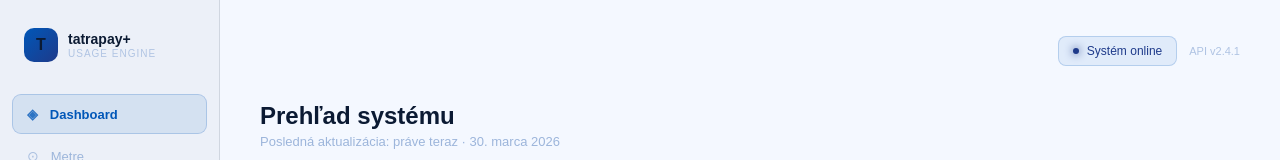
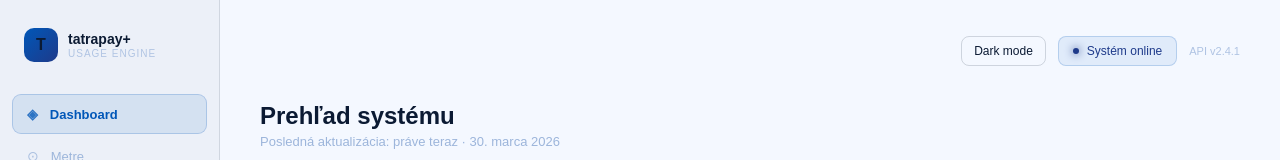
Before and after one commit to lukasokal/usagemeterportal, a React (Vite) app: page / in a window 1280 px wide. Shown: the top 160 px of the page. Built offline with nearby package versions, Linux system fonts and the light colour scheme.

Commit message:
Add persistent dark and light mode toggle

```diff
--- a/tatrapay-portal.jsx
+++ b/tatrapay-portal.jsx
@@ -1,4 +1,4 @@
-import { useState } from "react";
+import { useEffect, useState } from "react";
 import { LineChart, Line, AreaChart, Area, BarChart, Bar, XAxis, YAxis, CartesianGrid, Tooltip, ResponsiveContainer, PieChart, Pie, Cell } from "recharts";
 
 // ── MOCK DATA ──────────────────────────────────────────────────────────────
@@ -724,6 +724,15 @@ const NAV = [
 export default function App() {
   const [view, setView] = useState("dashboard");
   const [showModal, setShowModal] = useState(false);
+  const [theme, setTheme] = useState(() => {
+    if (typeof window === "undefined") return "light";
+    return localStorage.getItem("tb_theme") || "light";
+  });
+
+  useEffect(() => {
+    localStorage.setItem("tb_theme", theme);
+    document.body.style.background = theme === "dark" ? "#0B1220" : "#F4F8FF";
+  }, [theme]);
 
   return (
     <>
@@ -742,6 +751,8 @@ export default function App() {
           --tb-surface: rgba(11,26,51,0.04);
         }
         * { box-sizing: border-box; margin: 0; padding: 0; }
+        .theme-shell { transition: filter 0.25s ease, background 0.25s ease, color 0.25s ease; }
+        .theme-dark { filter: invert(1) hue-rotate(180deg); }
         body {
           background: radial-gradient(circle at 5% 5%, rgba(0,87,184,0.10), rgba(244,248,255,1) 45%), var(--tb-charcoal);
         }
@@ -750,7 +761,7 @@ export default function App() {
         ::-webkit-scrollbar-thumb { background: rgba(0,87,184,0.2); border-radius: 2px; }
         input::placeholder { color: #AFC3E3 !important; }
       `}</style>
-      <div style={{ display: "flex", minHeight: "100vh", background: "#F4F8FF", color: "#0B1A33", fontFamily: "'Tatra banka Sans V1.0', sans-serif" }}>
+      <div className={`theme-shell ${theme === "dark" ? "theme-dark" : ""}`} style={{ display: "flex", minHeight: "100vh", background: "#F4F8FF", color: "#0B1A33", fontFamily: "'Tatra banka Sans V1.0', sans-serif" }}>
 
         {/* Sidebar */}
         <div style={{ width: 220, background: "rgba(11,26,51,0.03)", borderRight: "1px solid rgba(11,26,51,0.12)", display: "flex", flexDirection: "column", padding: "28px 0", position: "fixed", height: "100vh", top: 0, left: 0 }}>
@@ -799,6 +810,21 @@ export default function App() {
         <div style={{ marginLeft: 220, flex: 1, padding: "36px 40px", overflowY: "auto", minHeight: "100vh" }}>
           {/* Topbar */}
           <div style={{ display: "flex", alignItems: "center", justifyContent: "flex-end", marginBottom: 36, gap: 12 }}>
+            <button
+              onClick={() => setTheme(theme === "dark" ? "light" : "dark")}
+              style={{
+                background: "transparent",
+                border: "1px solid rgba(11,26,51,0.16)",
+                borderRadius: 8,
+                padding: "7px 12px",
+                color: "#0B1A33",
+                cursor: "pointer",
+                fontSize: 12,
+                fontFamily: "'Tatra banka Sans V1.0', sans-serif",
+              }}
+            >
+              {theme === "dark" ? "Light mode" : "Dark mode"}
+            </button>
             <div style={{ display: "flex", alignItems: "center", gap: 8, background: "rgba(0,87,184,0.08)", border: "1px solid rgba(0,87,184,0.2)", borderRadius: 8, padding: "7px 14px" }}>
               <div style={{ width: 6, height: 6, borderRadius: "50%", background: CYAN2, boxShadow: `0 0 8px ${CYAN2}` }} />
               <span style={{ fontSize: 12, color: CYAN2 }}>Systém online</span>
```
